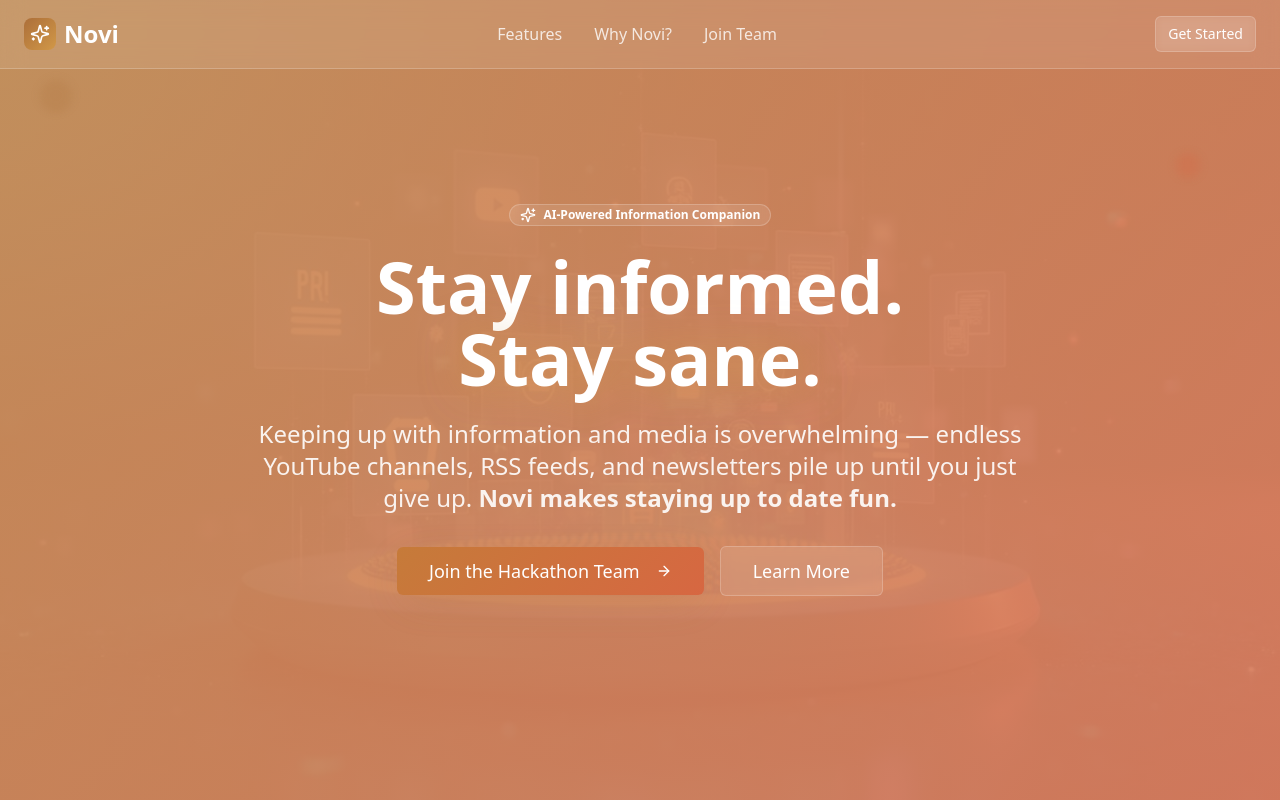
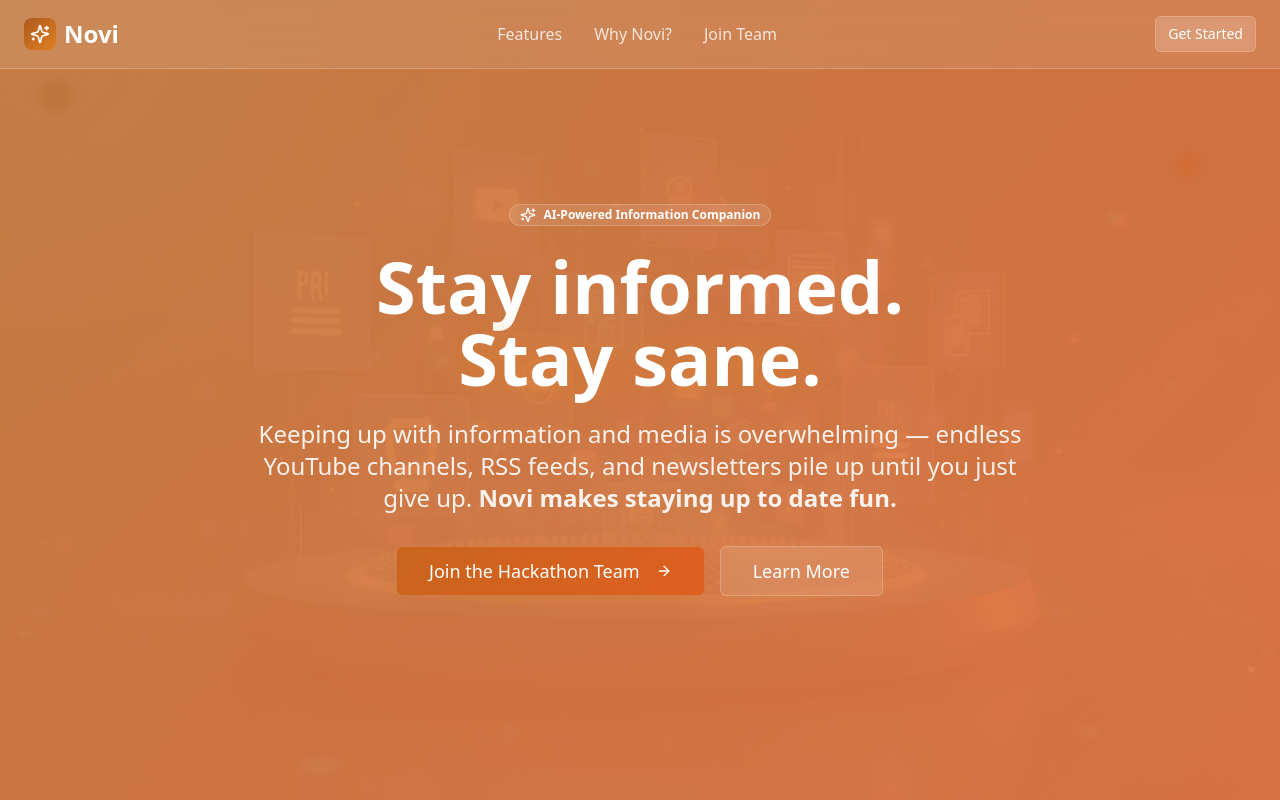
Before and after one commit to emilykangdev/novi-landing, a React (Vite) app: page / in a window 1280 px wide. Shown: the top 800 px of the page. Built offline with nearby package versions, Linux system fonts and the light colour scheme.

Commit message:
Update color theme

```diff
--- a/src/index.css
+++ b/src/index.css
@@ -17,21 +17,21 @@
     --popover: 0 0% 100%;
     --popover-foreground: 220 15% 15%;
 
-    /* Primary: Warm gruvbox brown for Novi brand */
-    --primary: 28 50% 45%;
+    /* Primary: Dark orange for Novi brand */
+    --primary: 25 70% 40%;
     --primary-foreground: 0 0% 100%;
-    --primary-glow: 35 60% 55%;
+    --primary-glow: 30 75% 50%;
 
     /* Secondary: Soft warm complement */
-    --secondary: 35 25% 92%;
-    --secondary-foreground: 28 45% 35%;
+    --secondary: 30 30% 92%;
+    --secondary-foreground: 25 65% 30%;
 
     /* Muted tones with earthy warmth */
     --muted: 30 15% 94%;
     --muted-foreground: 30 10% 50%;
 
-    /* Accent: Warm terracotta for highlights */
-    --accent: 15 65% 55%;
+    /* Accent: Warm burnt orange for highlights */
+    --accent: 20 75% 50%;
     --accent-foreground: 0 0% 100%;
 
     --destructive: 0 75% 55%;
@@ -39,17 +39,17 @@
 
     --border: 220 15% 90%;
     --input: 220 15% 90%;
-    --ring: 28 50% 45%;
+    --ring: 25 70% 40%;
 
     /* Custom design tokens for Novi */
-    --gradient-primary: linear-gradient(135deg, hsl(28 50% 45%), hsl(35 60% 55%));
-    --gradient-hero: linear-gradient(135deg, hsl(28 55% 50%), hsl(15 65% 55%));
+    --gradient-primary: linear-gradient(135deg, hsl(25 70% 40%), hsl(30 75% 50%));
+    --gradient-hero: linear-gradient(135deg, hsl(25 75% 45%), hsl(20 75% 50%));
     --gradient-subtle: linear-gradient(180deg, hsl(30 15% 97%), hsl(35 20% 95%));
     --gradient-card: linear-gradient(145deg, hsl(0 0% 100%), hsl(35 15% 97%));
 
     /* Shadows with brand color */
-    --shadow-primary: 0 10px 40px -10px hsl(28 50% 45% / 0.3);
-    --shadow-glow: 0 0 60px hsl(35 60% 55% / 0.4);
+    --shadow-primary: 0 10px 40px -10px hsl(25 70% 40% / 0.3);
+    --shadow-glow: 0 0 60px hsl(30 75% 50% / 0.4);
     --shadow-card: 0 4px 20px -4px hsl(220 15% 15% / 0.1);
     --shadow-hover: 0 8px 30px -8px hsl(220 15% 15% / 0.15);
 
@@ -180,6 +180,6 @@
 
   /* Glow effect */
   .glow-primary {
-    filter: drop-shadow(0 0 20px hsl(35 60% 55% / 0.6));
+    filter: drop-shadow(0 0 20px hsl(30 75% 50% / 0.6));
   }
 }
```
